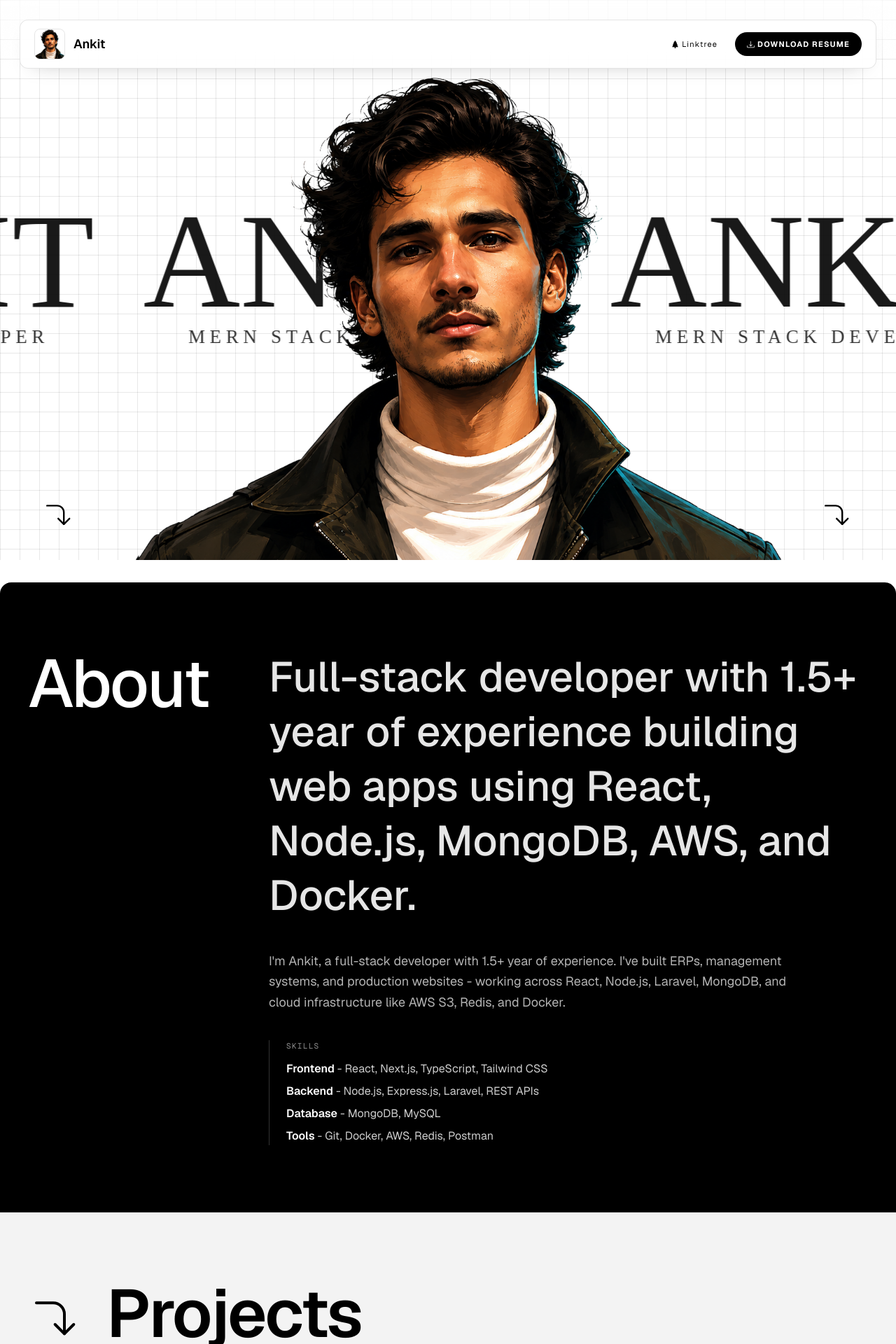
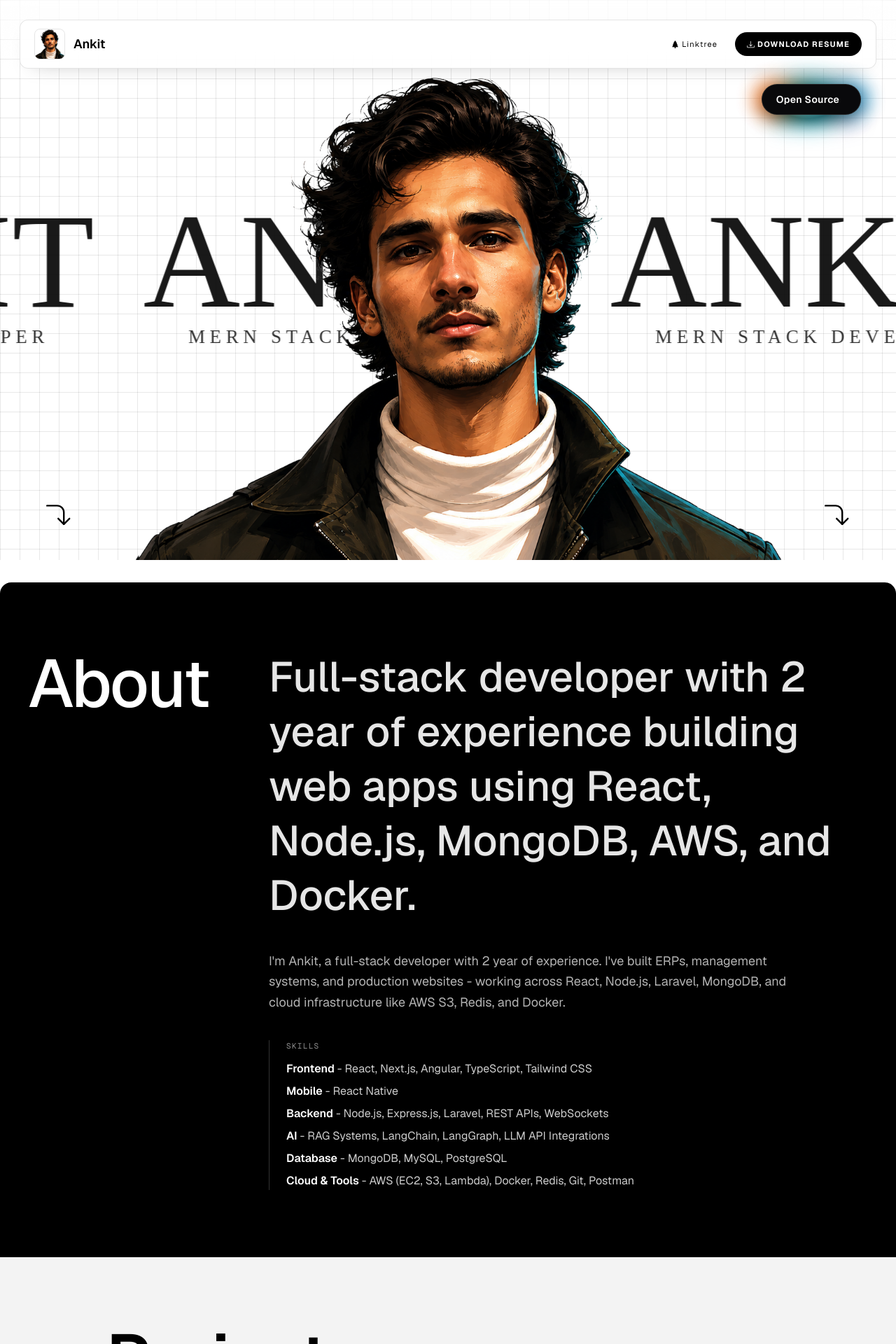
Before and after one commit to ankit81413/PortFolio_01, a Next.js app: page / in a window 1280 px wide. Shown: the top 1920 px of the page at 70% size. Built offline with nearby package versions, Linux system fonts and the light colour scheme.

Commit message:
OpenSourceDock created

```diff
--- a/app/components/DeveloperTimelineSection.tsx
+++ b/app/components/DeveloperTimelineSection.tsx
@@ -14,7 +14,7 @@ const TIMELINE_EVENTS: ExperienceEvent[] = [
   {
     id: "t3",
     range: "Jun, 2025 - Present",
-    duration: "1.5 years",
+    duration: "2 years",
     branch: "feat/fullstack-dev",
     type: "work",
     title: "Full-Stack Developer - MindCodeLab",
--- /dev/null
+++ b/app/components/OpenSourceDock.tsx
@@ -0,0 +1,162 @@
+"use client";
+
+import { useEffect, useState, type RefObject } from "react";
+import { BsCodeSlash } from "react-icons/bs";
+
+type OpenSourceDockProps = {
+  dockVisible: boolean;
+  dockAnchorRef: RefObject<HTMLDivElement | null>;
+};
+
+type Position = {
+  left: number;
+  top: number;
+};
+
+const BADGE_WIDTH = 142;
+const CIRCLE_SIZE = 44;
+const VIEWPORT_EDGE = 50;
+const DOCK_GAP = 8;
+
+export default function OpenSourceDock({
+  dockAnchorRef,
+  dockVisible,
+}: OpenSourceDockProps) {
+  const [position, setPosition] = useState<Position | null>(null);
+  const [hasJoinedDock, setHasJoinedDock] = useState(false);
+
+  useEffect(() => {
+    const getStartingPosition = (): Position => ({
+      left: window.innerWidth - BADGE_WIDTH - VIEWPORT_EDGE,
+      top: 120,
+    });
+
+    const updatePosition = () => {
+      if (!dockVisible || !dockAnchorRef.current) {
+        setPosition(getStartingPosition());
+        return;
+      }
+
+      const dockBounds = dockAnchorRef.current.getBoundingClientRect();
+      setPosition({
+        left: Math.min(
+          dockBounds.right + DOCK_GAP,
+          window.innerWidth - CIRCLE_SIZE - 12,
+        ),
+        top: dockBounds.bottom - CIRCLE_SIZE - 41,
+      });
+    };
+
+    updatePosition();
+    window.addEventListener("resize", updatePosition);
+
+    const joinTimer = dockVisible
+      ? window.setTimeout(() => setHasJoinedDock(true), 850)
+      : undefined;
+    const resetFrame = !dockVisible
+      ? requestAnimationFrame(() => setHasJoinedDock(false))
+      : undefined;
+
+    return () => {
+      window.removeEventListener("resize", updatePosition);
+      if (joinTimer) window.clearTimeout(joinTimer);
+      if (resetFrame) cancelAnimationFrame(resetFrame);
+    };
+  }, [dockAnchorRef, dockVisible]);
+
+  const handleScroll = (e: React.MouseEvent<HTMLAnchorElement>) => {
+    e.preventDefault();
+    const targetSection = document.getElementById("opensource");
+    if (targetSection) {
+      targetSection.scrollIntoView({ behavior: "smooth" });
+    }
+  };
+
+  return (
+    <div
+      className={`opensourcebadge fixed z-[90] transition-[left,top,opacity] duration-[850ms] ease-[cubic-bezier(0.16,1,0.3,1)] ${
+        position ? "pointer-events-auto opacity-100" : "pointer-events-none opacity-0"
+      }`}
+      style={position ?? undefined}
+    >
+      <div className="relative inline-flex items-center justify-center">
+        {/* Blurry Circles / Energy Auras */}
+        <div className="absolute -inset-x-4 -inset-y-5 rounded-full overflow-hidden pointer-events-none opacity-90 energy-blur-container">
+          {/* <span
+            className="absolute inset-0 rounded-full"
+            style={{
+              background: "radial-gradient(circle, #fb6704 0%, transparent 65%)",
+              transformOrigin: "52% 48%",
+              animation: "rotateEnergy 3.5s linear infinite",
+            }}
+          /> */}
+          <span
+            className="absolute inset-0 rounded-full"
+            style={{
+              background: "radial-gradient(circle, #0316d9 0%, transparent 65%)",
+              transformOrigin: "100% 52%",
+              animation: "rotateEnergy 5.5s linear infinite reverse",
+            }}
+          />
+          {/* <span
+            className="absolute inset-0 rounded-full"
+            style={{
+              background: "radial-gradient(circle, #f70399 0%, transparent 65%)",
+              transformOrigin: "54% 46%",
+              animation: "rotateEnergy 7.5s linear infinite",
+            }}
+          /> */}
+          <span
+            className="absolute inset-0 rounded-full"
+            style={{
+              background: "radial-gradient(circle, #06b6d4 0%, transparent 65%)",
+              transformOrigin: "46% 54%",
+              animation: "rotateEnergy 9.5s linear infinite reverse",
+            }}
+          />
+        </div>
+
+        {/* Main Capsule Badge */}
+        <a
+          href="#opensource"
+          onClick={handleScroll}
+          aria-label="Open source"
+          title="Open source"
+          className={`group relative z-10 inline-flex h-11 items-center justify-center overflow-hidden border border-white/10 bg-[#09090b] text-sm font-semibold tracking-wide text-white shadow-[0_10px_30px_-5px_rgba(0,0,0,0.5)] transition-[width,border-radius,padding,gap,transform,box-shadow] duration-500 ease-out hover:-translate-y-0.5 hover:border-purple-500/40 hover:shadow-[0_14px_35px_-5px_rgba(168,85,247,0.3)] active:translate-y-0 active:scale-95 ${
+            hasJoinedDock
+              ? "w-11 gap-0 rounded-full px-0"
+              : "w-[142px] gap-2.5 rounded-full px-5"
+          }`}
+        >
+          <span
+            className={`whitespace-nowrap transition-[max-width,opacity,transform] duration-300 ${
+              hasJoinedDock
+                ? "max-w-0 -translate-x-2 opacity-0"
+                : "max-w-28 translate-x-0 opacity-100"
+            }`}
+          >
+            Open Source
+          </span>
+          <svg
+            className={`h-3.5 fill-none stroke-zinc-400 stroke-[2.2] transition-[width,opacity,transform] duration-300 group-hover:stroke-white group-hover:translate-x-0.5 group-hover:-translate-y-0.5 ${
+              hasJoinedDock ? "w-0 translate-x-2 opacity-0" : "w-3.5 opacity-100"
+            }`}
+            viewBox="0 0 24 24"
+            aria-hidden="true"
+          >
+            <line x1="7" y1="17" x2="17" y2="7" />
+            <polyline points="7 7 17 7 17 17" />
+          </svg>
+          <BsCodeSlash
+            aria-hidden="true"
+            className={`absolute text-lg transition-[transform,opacity] duration-300 ${
+              hasJoinedDock
+                ? "scale-100 opacity-100"
+                : "scale-50 opacity-0"
+            }`}
+          />
+        </a>
+      </div>
+    </div>
+  );
+}
--- a/app/components/ProjectList.tsx
+++ b/app/components/ProjectList.tsx
@@ -31,6 +31,27 @@ const SKILL_ICON_MAP: Record<string, string> = {
 };
 
 const PROJECTS: ProjectItem[] = [
+  {
+    id: "kika",
+    title: "KIKA",
+    subtitle: "Full-Stack, Quick Commerce",
+    description:
+      "A quick-commerce platform for fashion, think Blinkit for clothes. Customer web app, delivery partner app and backend with real-time order tracking, payment flows and COD management.",
+    image: "/Projects/KIKA.png",
+    skills: [
+      "Next.js",
+      "React Native",
+      "Node.js",
+      "TypeScript",
+      "MongoDB",
+      "WebSockets",
+      "AWS EC2",
+      "AWS S3",
+    ],
+    links: [
+      { label: "Live link not available publicly", href: "#" },
+    ],
+  },
   {
     id: "erp",
     title: "Swimming Pool ERP",
--- a/app/components/SectionDock.tsx
+++ b/app/components/SectionDock.tsx
@@ -1,8 +1,9 @@
 'use client';
 
-import { useEffect, useState } from "react";
+import { useEffect, useRef, useState } from "react";
 import { BsTerminalFill } from "react-icons/bs";
 import { FuturisticTerminal } from "./FuturisticTerminal";
+import OpenSourceDock from "./OpenSourceDock";
 
 const DOCK_LINKS = [
   { label: "Home", shortLabel: "Home", href: "#top" },
@@ -13,6 +14,7 @@ const DOCK_LINKS = [
 ];
 
 export function SectionDock() {
+  const dockAnchorRef = useRef<HTMLDivElement>(null);
   const [showDock, setShowDock] = useState(false);
   const [activeHref, setActiveHref] = useState("#top");
   const [isTerminalOpen, setIsTerminalOpen] = useState(false);
@@ -98,6 +100,8 @@ export function SectionDock() {
         onMinimize={() => setIsTerminalMinimized(true)}
       />
 
+      <OpenSourceDock dockAnchorRef={dockAnchorRef} dockVisible={showDock} />
+
       <div
         className={`fixed inset-x-2 bottom-[calc(0.75rem+env(safe-area-inset-bottom))] z-[80] flex justify-center transition-all duration-300 md:inset-x-auto md:bottom-6 md:left-1/2 md:-translate-x-1/2 ${
           showDock
@@ -105,6 +109,7 @@ export function SectionDock() {
             : "pointer-events-none translate-y-8 opacity-0"
         }`}
       >
+        <div ref={dockAnchorRef} className="relative">
           <nav
             aria-label="Section dock"
             className="flex max-w-[calc(100vw-1rem)] items-center gap-1 overflow-x-auto rounded-full border border-white/15 bg-black/65 px-2 py-2 shadow-[0_20px_40px_-18px_rgba(0,0,0,0.75)] [scrollbar-width:none] backdrop-blur-2xl [&::-webkit-scrollbar]:hidden md:max-w-none md:gap-2.5 md:overflow-visible md:px-4 md:py-3"
@@ -146,6 +151,7 @@ export function SectionDock() {
             </button>
           </nav>
         </div>
+      </div>
     </>
   );
 }
--- a/app/globals.css
+++ b/app/globals.css
@@ -420,3 +420,51 @@ html {
   position: static !important;
   height: unset !important;
 } */
+
+@keyframes rotateEnergy {
+  0% { transform: rotate(0deg); }
+  100% { transform: rotate(360deg); }
+}
+
+/* Optional helper agar inline styles ke bajaye classes use karni ho */
+.energy-blur-container {
+  filter: blur(14px);
+  mix-blend-mode: plus-lighter;
+}
+
+ .opensourcebadge{
+  /* position: relative; */
+}
+@keyframes rotateEnergy {
+  0% { transform: rotate(0deg); }
+  100% { transform: rotate(360deg); }
+}
+
+@keyframes capsulePulse {
+  0%, 100% {
+    transform: scale(1);
+    opacity: 0.8;
+  }
+  50% {
+    transform: scale(1.2);
+    opacity: 1;
+  }
+}
+
+/* Capsule Aura Styling */
+/* .opensourcebadge {
+  position: relative;
+} */
+
+.opensourcebadge::after {
+  content: "";
+  position: absolute;
+  inset: -4px;
+  border-radius: 9999px;
+  background: linear-gradient(90deg, #fb6704, #0284c7, #db2777, #06b6d4);
+  background-size: 300% 300%;
+  z-index: -1;
+  filter: blur(12px);
+  opacity: 0.85;
+  animation: capsulePulse 3s ease-in-out infinite;
+}
--- a/app/page.tsx
+++ b/app/page.tsx
@@ -31,12 +31,12 @@ export default function Home() {
 
             <div className="max-w-5xl space-y-10">
               <p className="text-3xl font-medium leading-[1.3] text-white/90 md:text-6xl">
-                Full-stack developer with 1.5+ year of experience building web
+                Full-stack developer with 2 year of experience building web
                 apps using React, Node.js, MongoDB, AWS, and Docker.
               </p>
 
               <p className="max-w-3xl text-base leading-relaxed text-white/70 md:text-lg">
-                I&apos;m Ankit, a full-stack developer with 1.5+ year of experience.
+                I&apos;m Ankit, a full-stack developer with 2 year of experience.
                 I&apos;ve built ERPs, management systems, and production websites -
                 working across React, Node.js, Laravel, MongoDB, and cloud
                 infrastructure like AWS S3, Redis, and Docker.
@@ -49,19 +49,27 @@ export default function Home() {
                 <ul className="space-y-1.5 text-sm leading-relaxed text-white/80 md:text-base">
                   <li>
                     <span className="font-semibold text-white">Frontend</span> -
-                    React, Next.js, TypeScript, Tailwind CSS
+                    React, Next.js, Angular, TypeScript, Tailwind CSS
+                  </li>
+                  <li>
+                    <span className="font-semibold text-white">Mobile</span> -
+                    React Native
                   </li>
                   <li>
                     <span className="font-semibold text-white">Backend</span> -
-                    Node.js, Express.js, Laravel, REST APIs
+                    Node.js, Express.js, Laravel, REST APIs, WebSockets
+                  </li>
+                  <li>
+                    <span className="font-semibold text-white">AI</span> -
+                    RAG Systems, LangChain, LangGraph, LLM API Integrations
                   </li>
                   <li>
                     <span className="font-semibold text-white">Database</span> -
-                    MongoDB, MySQL
+                    MongoDB, MySQL, PostgreSQL
                   </li>
                   <li>
-                    <span className="font-semibold text-white">Tools</span> -
-                    Git, Docker, AWS, Redis, Postman
+                    <span className="font-semibold text-white">Cloud & Tools</span> -
+                    AWS (EC2, S3, Lambda), Docker, Redis, Git, Postman
                   </li>
                 </ul>
               </div>
```
Also changed, not shown: public/Projects/KIKA.png (added). Lines whose indentation alone changed are shown as unchanged.
